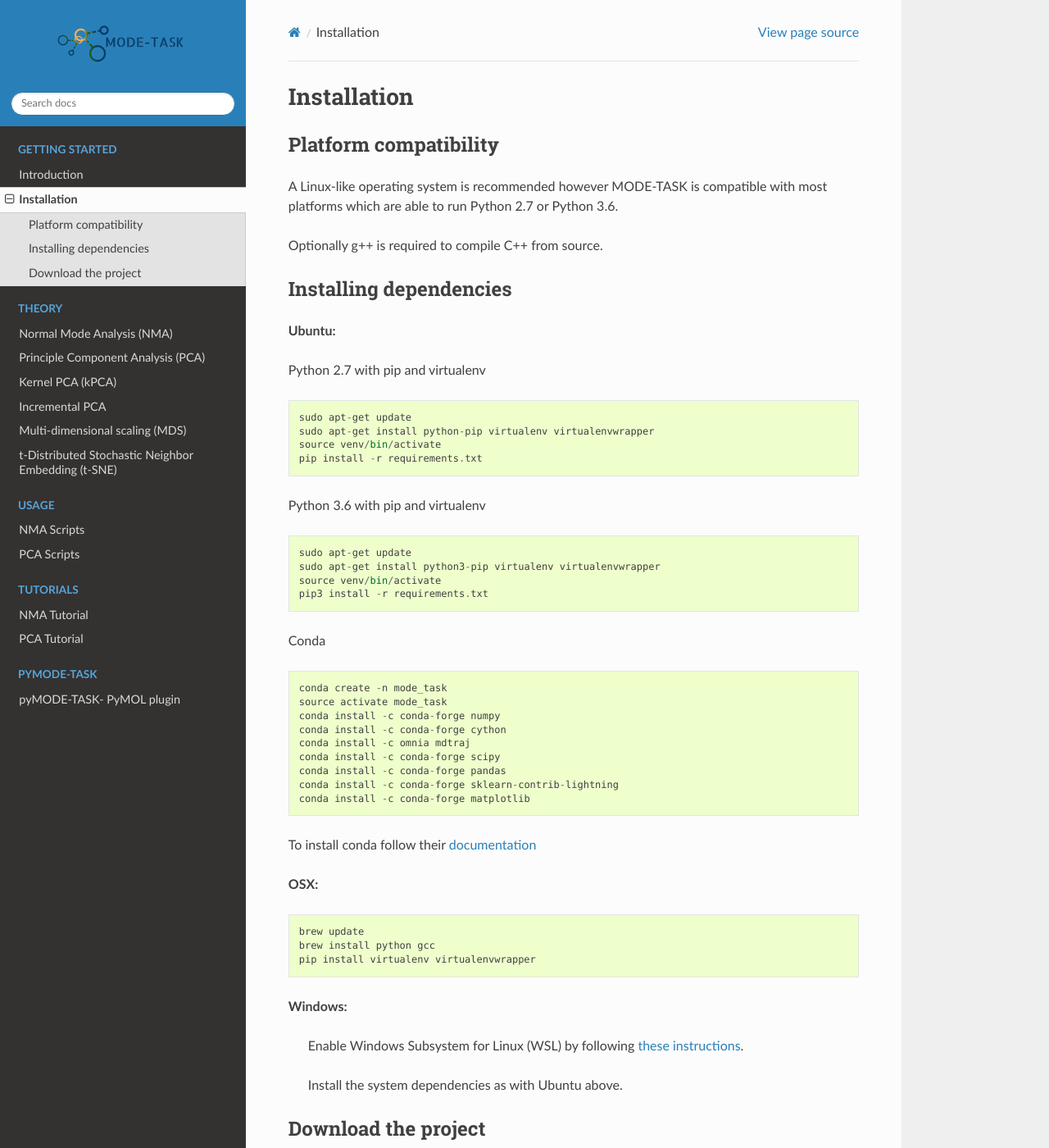
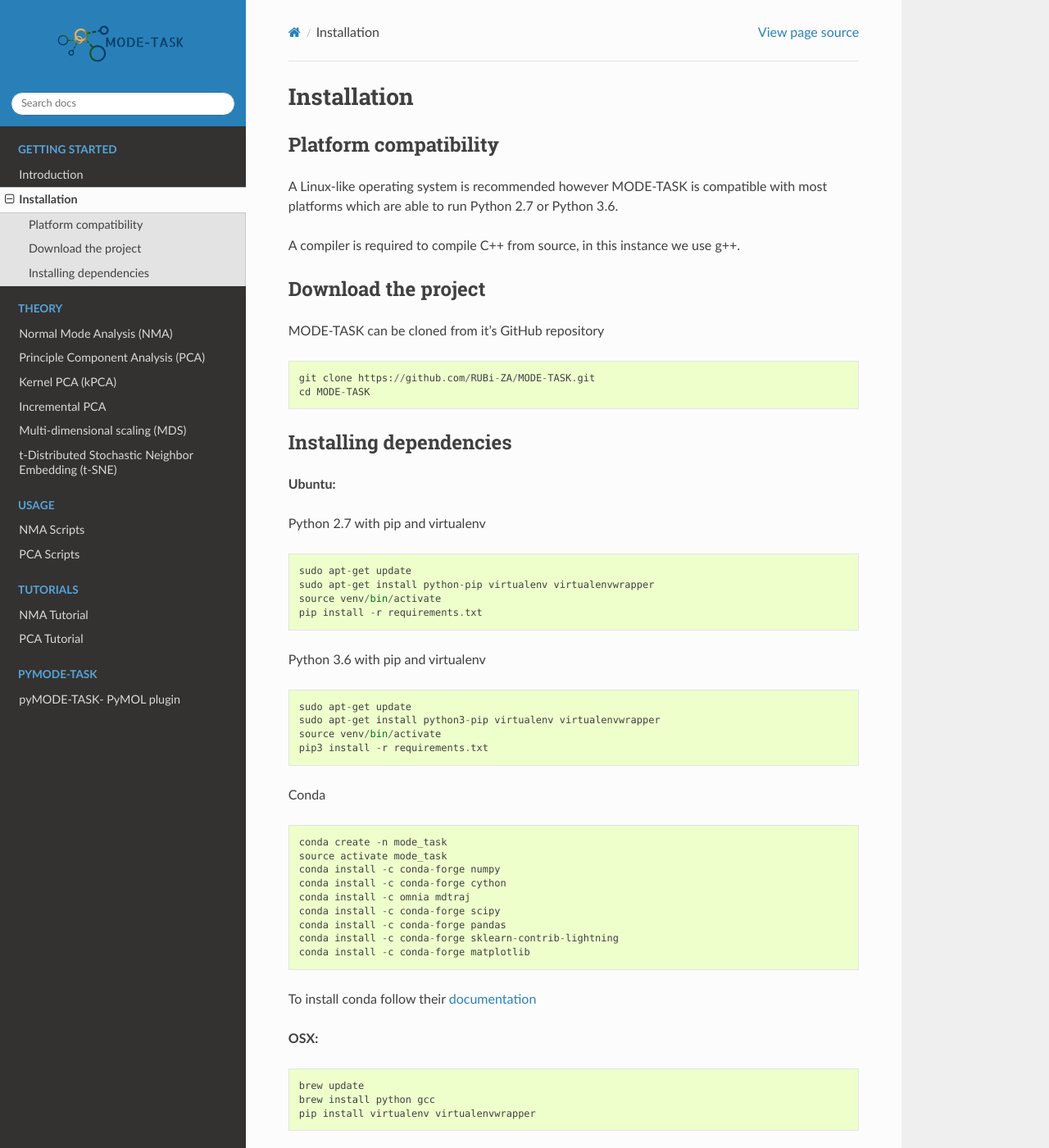
Before and after one commit to RUBi-ZA/MODE-TASK, a Sphinx documentation site: the page built from docs/source/installation.rst, in a window 1280 px wide and 1400 px high. Shown: the whole window at 82% size. Built offline with Sphinx 7.4.7 and the Read the Docs theme 2.0.0, drawn with Linux system fonts in a browser that asks for light colours; some of the changed text lies outside the part shown.

Commit message:
Re-ordered installation steps to make more sense

```diff
--- a/docs/source/installation.rst
+++ b/docs/source/installation.rst
@@ -6,8 +6,15 @@ Platform compatibility
 
 A Linux-like operating system is recommended however MODE-TASK is compatible with most platforms which are able to run Python 2.7 or Python 3.6.
 
-Optionally g++ is required to compile C++ from source.
+A compiler is required to compile C++ from source, in this instance we use g++.
 
+Download the project
+-------------------------------
+
+MODE-TASK can be cloned from it's GitHub repository ::
+
+	git clone https://github.com/RUBi-ZA/MODE-TASK.git
+	cd MODE-TASK
 
 Installing dependencies
 --------------------------
```
Also changed, not shown: other parts of docs/source/installation.rst (+0 -9 lines).
